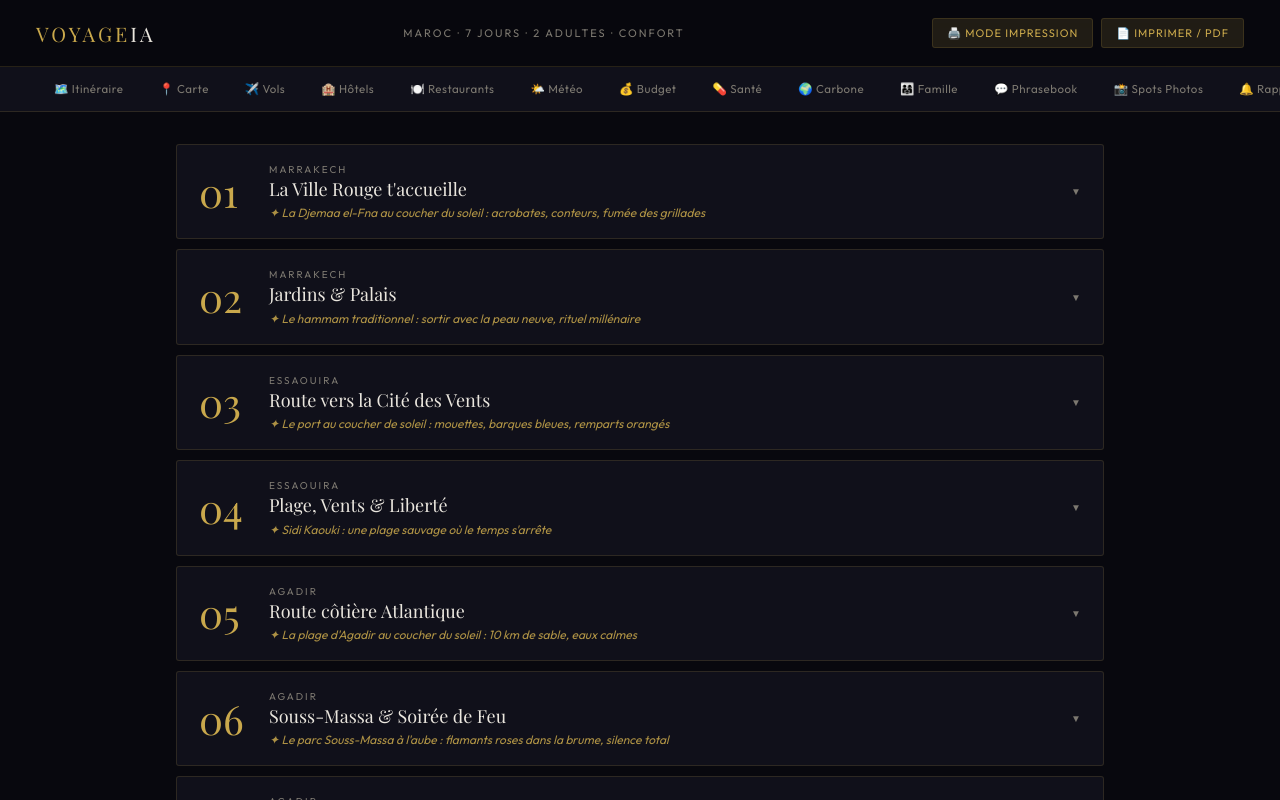
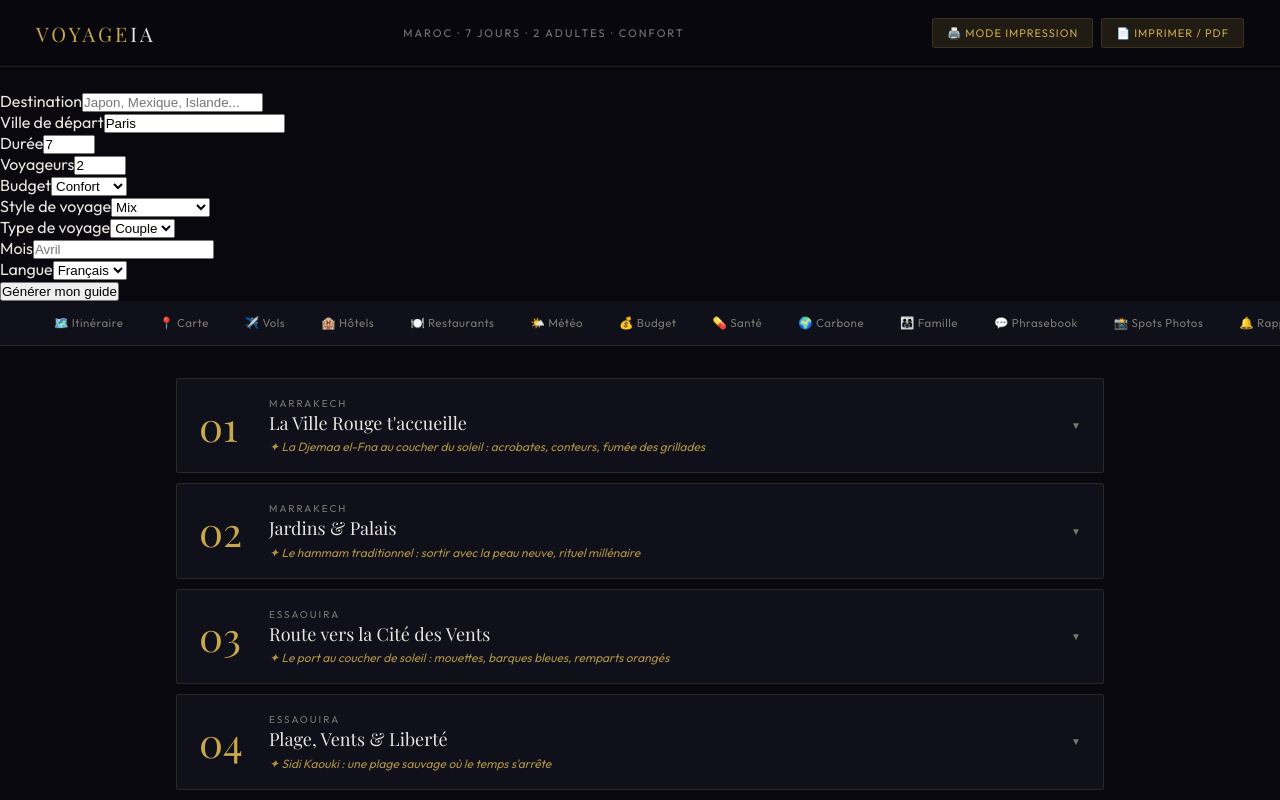
Before and after one commit to Smartflow-tools/voyageia, a React (Vite) app: page / in a window 1280 px wide. Shown: the top 800 px of the page. Built offline with nearby package versions, Linux system fonts and the light colour scheme; a web font is replaced by a local one.

Commit message:
Update App.jsx

```diff
--- a/src/App.jsx
+++ b/src/App.jsx
@@ -1061,6 +1061,22 @@ onClick={() => window.print()}
 </header>
 
 {!printMode && (
+<div style={{ marginTop: 24 }}>
+<TripForm
+form={form}
+setForm={setForm}
+onSubmit={handleGenerate}
+loading={loading}
+/>
+{error ? (
+<div style={{ color: "#ff8f8f", marginTop: 12, fontSize: 13 }}>
+{error}
+</div>
+) : null}
+</div>
+)}
+
+{!printMode && (
 <nav className="nav">
 {TABS.map((t) => (
 <button
```
